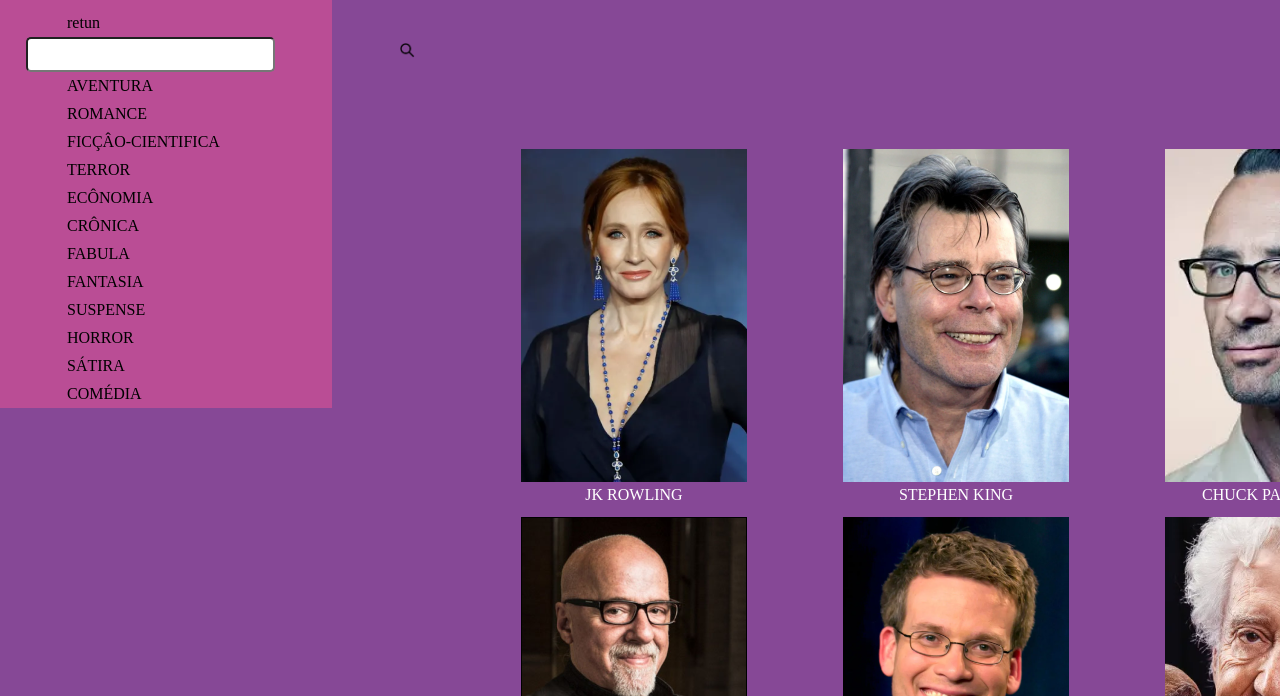
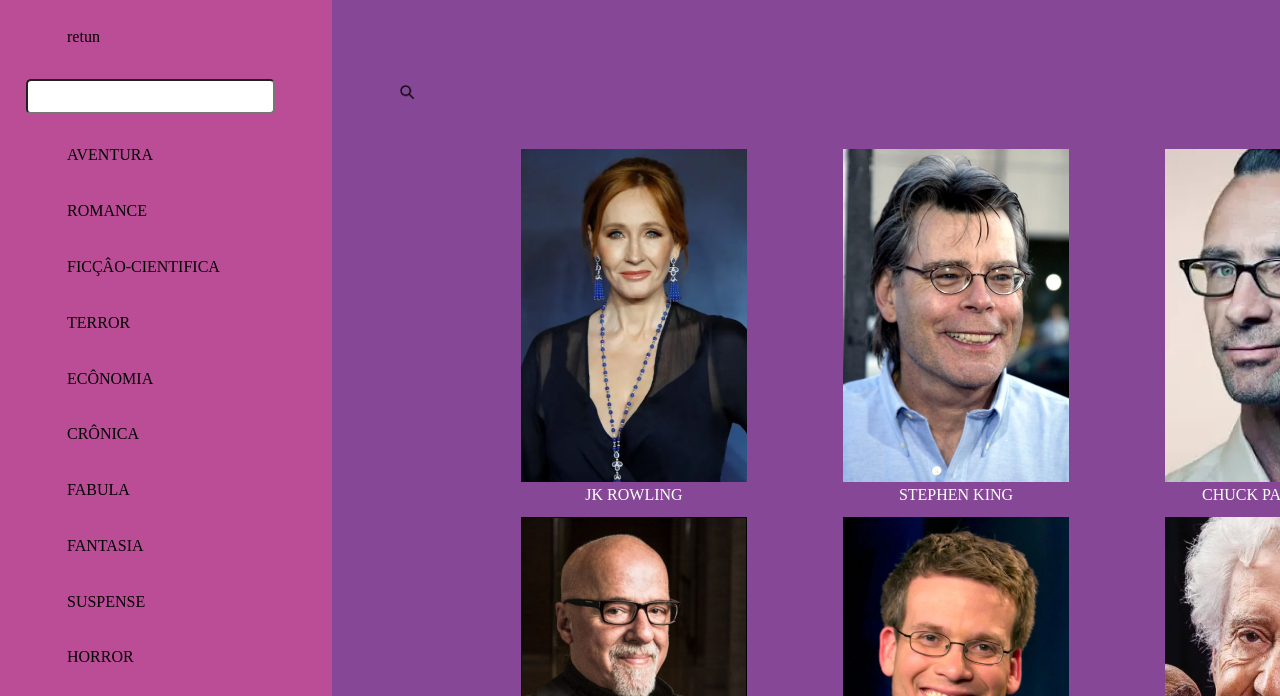
Before and after one commit to RafaelCotrin/beans-main, a plain HTML site: page autores.html in a window 1280 px wide. Shown: the part 99-795 px from the top of the page. Drawn offline with nearby package versions, Linux system fonts and the light colour scheme.

Commit message:
Update autores.css

```diff
--- a/autores.css
+++ b/autores.css
@@ -7,7 +7,7 @@
 .sidebar {
     background-color: #ba4d95;
     max-width: 332px;
-    height: 100;
+    height: 100vh;
     display: flex;
     flex-wrap: wrap;
     justify-content: space-around;
```
